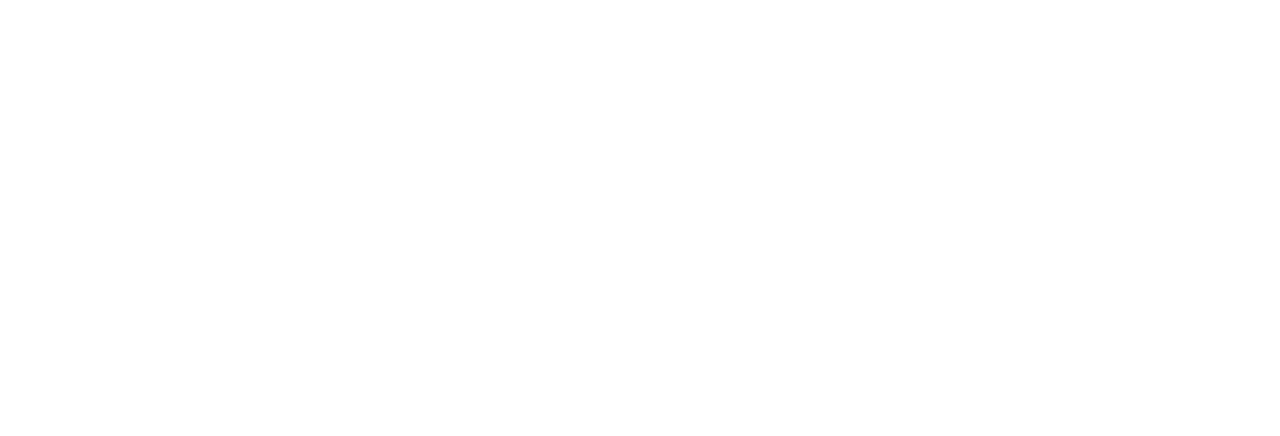
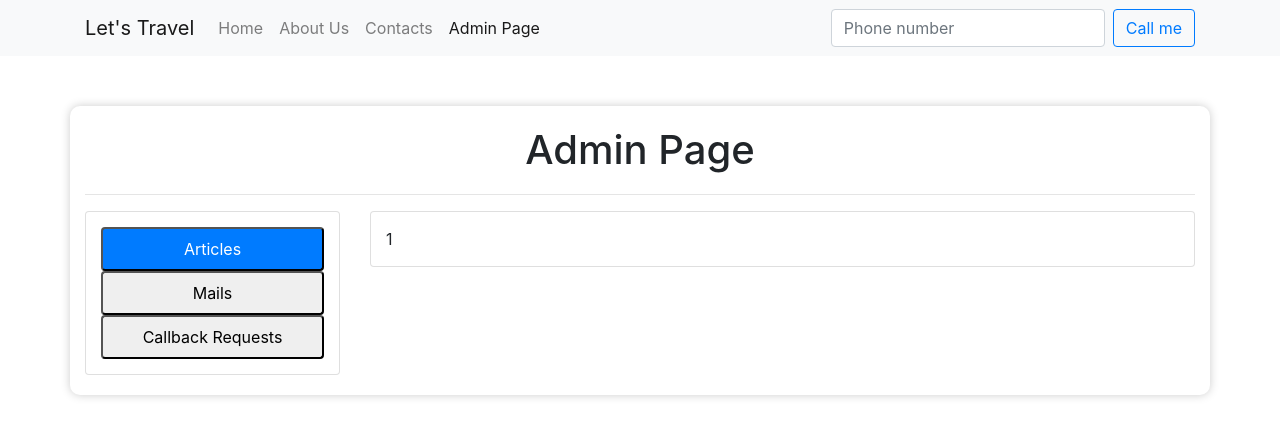
Before and after one commit to Mushroom-Wang/Travel-Advisor, a website: page public/admin/index.html in a window 1280 px wide. Drawn offline with nearby package versions, Linux system fonts and the light colour scheme.

Commit message:
front end of admin page switchers

```diff
--- a/public/admin/index.html
+++ b/public/admin/index.html
@@ -5,8 +5,73 @@
     <meta http-equiv="X-UA-Compatible" content="IE=edge">
     <meta name="viewport" content="width=device-width, initial-scale=1.0">
     <title>Admin Page</title>
+    <link rel="stylesheet" href="/css/bootstrap.min.css">
+    <link rel="stylesheet" href="/css/style.css">
 </head>
 <body>
+	<header>
+		<nav class="navbar navbar-expand-lg navbar-light bg-light">
+		  <div class="container">
+		  	<button class="navbar-toggler" type="button" data-toggle="collapse" data-target="#navbarTogglerDemo03" aria-controls="navbarTogglerDemo03" aria-expanded="false" aria-label="Toggle navigation">
+		  	  <span class="navbar-toggler-icon"></span>
+		  	</button>
+		  	<a class="navbar-brand" href="/">Let's Travel</a>
 
+		  	<div class="collapse navbar-collapse" id="navbarTogglerDemo03">
+		  	  <ul class="navbar-nav mr-auto mt-2 mt-lg-0">
+		  	    <li class="nav-item">
+		  	      <a class="nav-link" href="/">Home <span class="sr-only">(current)</span></a>
+		  	    </li>
+		  	    <li class="nav-item">
+		  	      <a class="nav-link" href="#">About Us</a>
+		  	    </li>
+		  	    <li class="nav-item">
+		  	      <a class="nav-link" href="#">Contacts</a>
+		  	    </li>
+		  	    <li class="nav-item active">
+		  	      <a class="nav-link" href="/admin">Admin Page</a>
+		  	    </li>
+		  	  </ul>
+		  	  <form class="form-inline my-2 my-lg-0">
+		  	    <input class="form-control mr-sm-2" type="search" placeholder="Phone number" aria-label="Search">
+		  	    <button class="btn btn-outline-primary my-2 my-sm-0" type="submit">Call me</button>
+		  	  </form>
+		  	</div>
+		  </div>
+		</nav>
+	</header>
+    <main>
+        <div class="container page-wrapper">
+            <h1>Admin Page</h1>
+            <hr>
+            <div class="row">
+                <div class="col-3">
+                    <div class="card">
+                        <div class="card-block">
+                            <div class="nav flex-column nav-pills me-3" id="v-pills-tab" role="tablist" aria-orientation="vertical">
+                                <button class="nav-link active" id="v-pills-home-tab" data-bs-toggle="pill" data-bs-target="#v-pills-home" type="button" role="tab" aria-controls="v-pills-home" aria-selected="true">Articles</button>
+                                <button class="nav-link" id="v-pills-profile-tab" data-bs-toggle="pill" data-bs-target="#v-pills-profile" type="button" role="tab" aria-controls="v-pills-profile" aria-selected="false">Mails</button>
+                                <button class="nav-link" id="v-pills-disabled-tab" data-bs-toggle="pill" data-bs-target="#v-pills-disabled" type="button" role="tab" aria-controls="v-pills-disabled" aria-selected="false">Callback Requests</button>
+                              </div>
+                        </div>
+                    </div>
+                </div>
+                <div class="col-9">
+                    <div class="card">
+                        <div class="card-block">
+                            <div class="tab-content" id="v-pills-tabContent">
+                                <div class="tab-pane fade show active" id="v-pills-home" role="tabpanel" aria-labelledby="v-pills-home-tab">1</div>
+                                <div class="tab-pane fade" id="v-pills-profile" role="tabpanel" aria-labelledby="v-pills-profile-tab">2</div>
+                                <div class="tab-pane fade" id="v-pills-disabled" role="tabpanel" aria-labelledby="v-pills-disabled-tab">3</div>
+                              </div>
+                        </div>
+                    </div>
+                </div>
+            </div>
+        </div>
+    </main>
+  <script src="https://code.jquery.com/jquery-3.2.1.slim.min.js" integrity="sha384-KJ3o2DKtIkvYIK3UENzmM7KCkRr/rE9/Qpg6aAZGJwFDMVNA/GpGFF93hXpG5KkN" crossorigin="anonymous"></script>
+	<script src="https://cdnjs.cloudflare.com/ajax/libs/popper.js/1.12.9/umd/popper.min.js" integrity="sha384-ApNbgh9B+Y1QKtv3Rn7W3mgPxhU9K/ScQsAP7hUibX39j7fakFPskvXusvfa0b4Q" crossorigin="anonymous"></script>
+	<script src="/js/bootstrap.min.js"></script>
 </body>
 </html>
--- a/public/css/style.css
+++ b/public/css/style.css
@@ -8,3 +8,18 @@ footer {
 footer>.container, footer .row {
 	height: 100%;
 }
+.page-wrapper {
+	margin: 50px auto;
+	padding: 20px 15px;
+	box-shadow: 0 0 10px #ccc;
+	border-radius: 10px;
+}
+
+.page-wrapper h1 {
+	text-align: center;
+	margin-bottom: 20px;
+}
+
+.card-block {
+	padding: 15px;
+}
```
